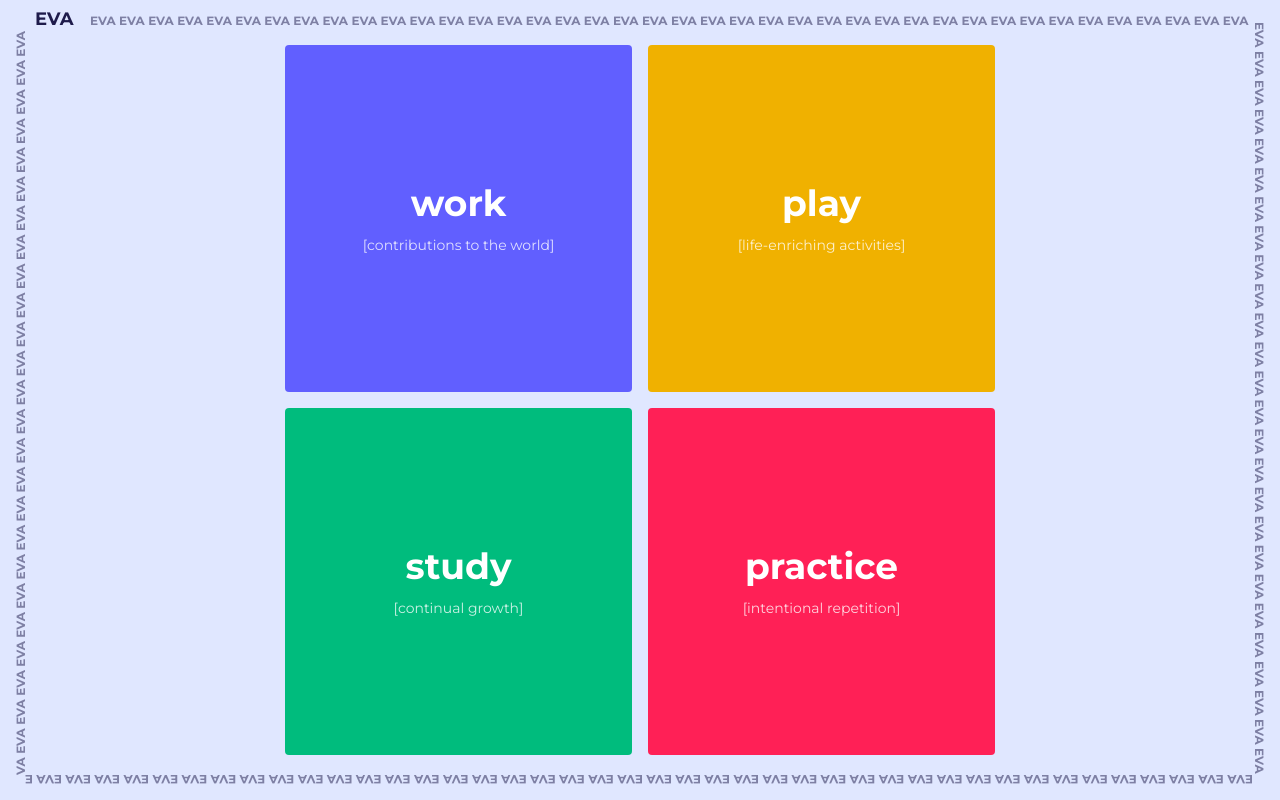
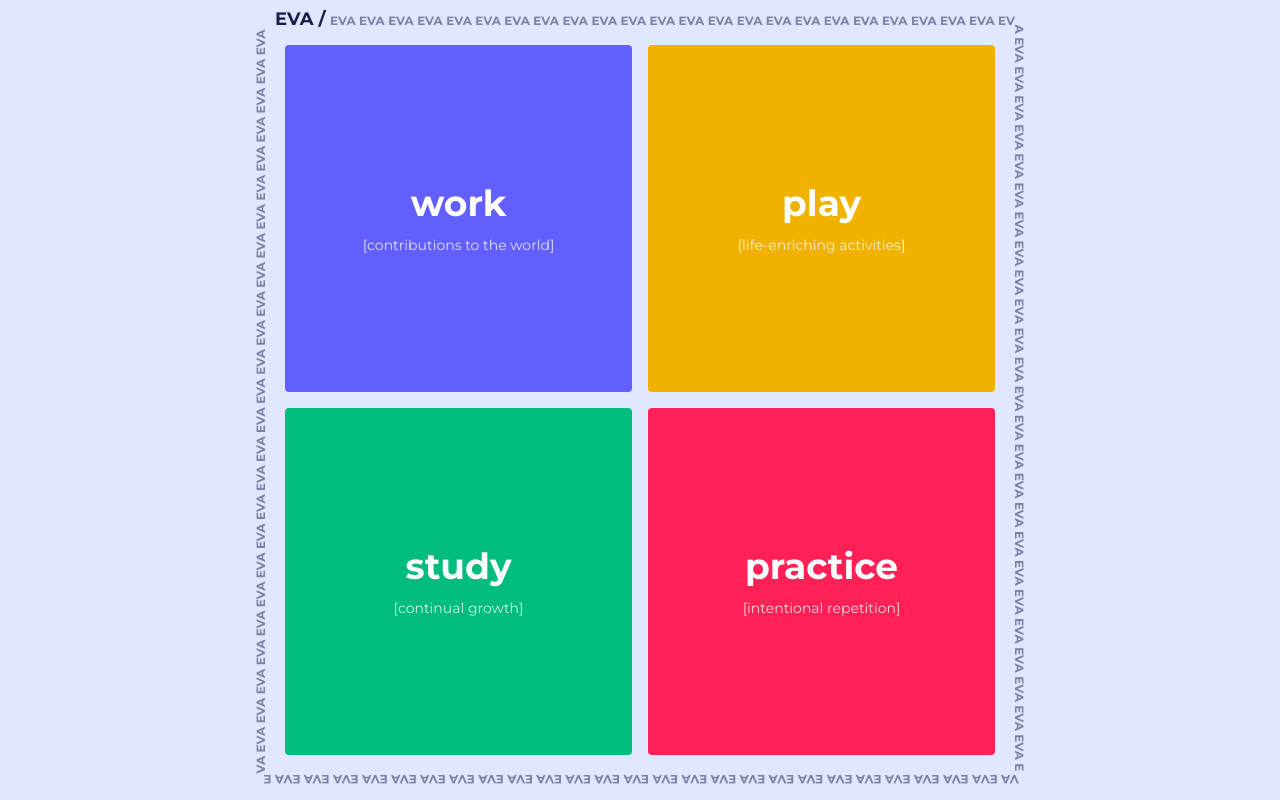
Before and after one commit to evakill/evakillenbergv25, a Next.js app: page / in a window 1280 px wide. Built offline with nearby package versions, Linux system fonts and the light colour scheme.

Commit message:
fixed remount :D

```diff
--- /dev/null
+++ b/src/app/ThumbnailsContext.tsx
@@ -0,0 +1,53 @@
+"use client";
+
+import React, { createContext, useContext, useState } from "react";
+import { Thumbnail } from "./types";
+import { getThumbnailsFromParams } from "./utils";
+import { useParams } from "next/navigation";
+import { tree } from "./tree-content";
+
+type ThumbnailsContextType = {
+    thumbnails: Thumbnail[];
+    setThumbnails: React.Dispatch<React.SetStateAction<Thumbnail[]>>;
+    squareDimensionPx: number;
+};
+
+const ThumbnailsContext = createContext<ThumbnailsContextType | undefined>(undefined);
+
+export const ThumbnailsProvider = ({ children }: { children: React.ReactNode }) => {
+    const [thumbnails, setThumbnails] = useState<Thumbnail[]>([]);
+    const [squareDimensionPx, setSquareDimensionPx] = React.useState(0);
+
+    const params = useParams()
+
+    React.useEffect(() => {
+        const newThumbnails = getThumbnailsFromParams(tree, params);
+        setThumbnails(newThumbnails);
+    }, [params, setThumbnails]);
+
+    // Window resize handler
+    React.useEffect(() => {
+        const handleResize = () => {
+            // Update thumbnail sizes or positions based on new window size
+            setSquareDimensionPx(Math.min(window.innerHeight, window.innerWidth));
+        };
+        // Set initial size if viewport has loaded
+        setSquareDimensionPx(Math.min(window.innerHeight, window.innerWidth));
+        window.addEventListener("resize", handleResize);
+        return () => {
+            window.removeEventListener("resize", handleResize);
+        };
+    }, []);
+
+    return (
+        <ThumbnailsContext.Provider value={{ thumbnails, setThumbnails, squareDimensionPx }}>
+            {children}
+        </ThumbnailsContext.Provider>
+    );
+};
+
+export const useThumbnails = () => {
+    const context = useContext(ThumbnailsContext);
+    if (!context) throw new Error("useThumbnails must be used within a ThumbnailsProvider");
+    return context;
+};
--- /dev/null
+++ b/src/app/[[...slug]]/layout.tsx
@@ -0,0 +1,18 @@
+"use client";
+
+import React from "react";
+import { useThumbnails } from "../ThumbnailsContext";
+import { ThumbnailBorder } from "../components/ThumbnailBorder";
+
+export default function Layout({ children }: { children: React.ReactNode }) {
+    const { thumbnails, squareDimensionPx } = useThumbnails();
+
+    return (
+        <>
+            {thumbnails.map((thumbnail, i) => (
+                <ThumbnailBorder key={`${thumbnail.slug.join("/")}`} thumbnail={thumbnail} thumbnailIndex={i} squareDimensionPx={squareDimensionPx} />
+            ))}
+            {children}
+        </>
+    );
+}
--- a/src/app/[[...slug]]/page.tsx
+++ b/src/app/[[...slug]]/page.tsx
@@ -6,7 +6,7 @@
 // Generate static params for dynamic routes in order to allow export of the app.
 export function generateStaticParams() {
   const params: { slug?: string[] }[] = [];
-  params.push({ slug: [''] }); // for the root path
+  params.push({ slug: [] }); // for the root path
 
   // Recurse through the tree to get an array of all viable paths.
   const getSlugsForNode = (node: Branch | Leaf): string[][] => {
--- a/src/app/components/Home.tsx
+++ b/src/app/components/Home.tsx
@@ -4,16 +4,19 @@
 import { TreeGrid } from "../components/TreeGrid";
 import { tree } from "../tree-content";
 import { useRouter, useParams } from "next/navigation";
-import { findNodeAndThumbnailsFromParams } from "../utils";
+import { findNodeFromParams } from "../utils";
 import { isLeaf, } from "../types";
-import { THUMBNAIL_PADDING_PX, THUMBNAIL_SIZE_PX, ThumbnailBorder } from "../components/ThumbnailBorder";
+import { THUMBNAIL_PADDING_PX, THUMBNAIL_SIZE_PX } from "../components/ThumbnailBorder";
+import { useThumbnails } from "../ThumbnailsContext";
 
 export default function Home() {
     const router = useRouter();
     const params = useParams();
 
-    const [node, thumbnails] = React.useMemo(() => findNodeAndThumbnailsFromParams(tree, params), [params]);
-    const thumbnailOffsetPx = React.useMemo(() => thumbnails.length * THUMBNAIL_SIZE_PX + THUMBNAIL_PADDING_PX, [thumbnails.length]);
+    const { thumbnails } = useThumbnails();
+
+    const node = React.useMemo(() => findNodeFromParams(tree, params), [params]);
+    const thumbnailOffsetPx = React.useMemo(() => thumbnails.length * THUMBNAIL_SIZE_PX + THUMBNAIL_PADDING_PX, [thumbnails]);
 
     // Redirect to home if node not found
     React.useEffect(() => {
@@ -26,15 +29,7 @@
         return null; // Optionally, show a loading spinner here
     }
 
-    return (
-        <>
-            {thumbnails.map((thumbnail, i) => (
-                <ThumbnailBorder key={`thumbnail-${thumbnail.slug}`} thumbnail={thumbnail} thumbnailIndex={i} />
-            ))}
-            {
-                isLeaf(node) ? node.page : <TreeGrid rootOrBranch={node} thumbnailOffsetPx={thumbnailOffsetPx} />
-            }
-        </>
+    return (isLeaf(node) ? node.page : <TreeGrid rootOrBranch={node} thumbnailOffsetPx={thumbnailOffsetPx} />
     )
 
 }
--- a/src/app/components/ThumbnailBorder.tsx
+++ b/src/app/components/ThumbnailBorder.tsx
@@ -8,25 +8,26 @@
 export const THUMBNAIL_SIZE_PX = 35;
 const TEXT_REPEAT = 200;
 
-export const ThumbnailBorder = ({ thumbnail, thumbnailIndex }: { thumbnail: Thumbnail, thumbnailIndex: number }) => {
+interface ThumbnailBorderProps {
+    thumbnail: Thumbnail;
+    thumbnailIndex: number;
+    squareDimensionPx: number;
+}
 
-    // Get the viewport size
-    const [viewportHeightPx, setViewportHeightPx] = React.useState(0);
-    const [viewportWidthPx, setViewportWidthPx] = React.useState(0);
+function areEqual(prevProps: ThumbnailBorderProps, nextProps: ThumbnailBorderProps) {
+    // Deep compare slug arrays and other relevant props
+    const areEqual =
+        prevProps.thumbnailIndex === nextProps.thumbnailIndex &&
+        prevProps.thumbnail.title === nextProps.thumbnail.title &&
+        JSON.stringify(prevProps.thumbnail.slug) === JSON.stringify(nextProps.thumbnail.slug) &&
+        prevProps.squareDimensionPx !== 0 && prevProps.squareDimensionPx === nextProps.squareDimensionPx
 
-    React.useEffect(() => {
-        const updateSize = () => {
-            setViewportHeightPx(window.innerHeight);
-            setViewportWidthPx(window.innerWidth);
-        };
-        updateSize();
-        window.addEventListener("resize", updateSize);
-        return () => window.removeEventListener("resize", updateSize);
-    }, []);
+    return areEqual;
+}
+
+export const ThumbnailBorder = React.memo(function ThumbnailBorder({ thumbnail, thumbnailIndex, squareDimensionPx }: ThumbnailBorderProps) {
 
     const thumbnailDisplay = React.useMemo(() => thumbnail.title.toUpperCase(), [thumbnail]);
-    const thumbnailHeightPx = React.useMemo(() => viewportHeightPx - thumbnailIndex * THUMBNAIL_SIZE_PX * 2 - THUMBNAIL_PADDING_PX, [viewportHeightPx, thumbnailIndex]);
-    const thumbnailWidthPx = React.useMemo(() => viewportWidthPx - thumbnailIndex * THUMBNAIL_SIZE_PX * 2 - THUMBNAIL_PADDING_PX, [viewportWidthPx, thumbnailIndex]);
 
     const textRef = React.useRef<SVGTextElement>(null);
     const [offset, setOffset] = React.useState(0);
@@ -34,16 +35,20 @@
     React.useLayoutEffect(() => {
         if (textRef.current) {
             const bbox = textRef.current.getBBox();
-            setOffset(bbox.width);
+            setOffset(bbox.width + 20);
         }
     }, [thumbnail]);
 
     const router = useRouter();
 
+    const pathname = React.useMemo(() => `/${thumbnail.slug.join("/")}`, [thumbnail.slug]);
+
     const handleClick = (e: React.MouseEvent) => {
         e.preventDefault();
-        router.push(`/${thumbnail.slug}`);
+        router.push(pathname);
     };
+
+    const size = squareDimensionPx - (thumbnailIndex * THUMBNAIL_SIZE_PX * 2) - THUMBNAIL_PADDING_PX;
 
     return (
         <>
@@ -54,34 +59,34 @@
                 </text>
             </svg>
             <svg
-                width={thumbnailWidthPx}
-                height={thumbnailHeightPx}
+                width={size}
+                height={size}
                 className="absolute left-1/2 top-1/2 -translate-x-1/2 -translate-y-1/2 z-1"
                 style={{ pointerEvents: "auto" }}
             >
                 <defs>
-                    <path id={`border-square-${thumbnail.slug}`}
-                        d={`M 20 20 H ${thumbnailWidthPx - 20} V ${thumbnailHeightPx - 20} H 20 V 20 Z`}
+                    <path id={`border-square-${pathname}`}
+                        d={`M 20 20 H ${size - 20} V ${size - 20} H 20 V 20 Z`}
                     />
                 </defs>
                 {/* Use a group with onClick for client-side navigation */}
                 <g
                     onClick={handleClick}
                     style={{ cursor: "pointer" }}
-                    className="hover:opacity-80"
+                    className={`hover:opacity-80`}
                 >
                     <text fontSize="18" fill="#1e1b4b" fontWeight="bold" >
-                        <textPath href={`#border-square-${thumbnail.slug}`} startOffset={10}>
-                            {thumbnailDisplay}
+                        <textPath href={`#border-square-${pathname}`} startOffset={10}>
+                            {thumbnailDisplay} /
                         </textPath>
                     </text>
                     <text fontSize="12" fill="#1e1b4b" opacity="0.5" fontWeight="bold">
-                        <textPath href={`#border-square-${thumbnail.slug}`} startOffset={offset + 20}>
+                        <textPath href={`#border-square-${pathname}`} startOffset={offset}>
                             {Array(TEXT_REPEAT).fill(thumbnailDisplay).join("  ")}
                         </textPath>
                     </text>
                 </g>
-            </svg>
+            </svg >
         </>
     )
-}
+}, areEqual);
--- a/src/app/layout.tsx
+++ b/src/app/layout.tsx
@@ -1,6 +1,7 @@
 import type { Metadata } from "next";
 import { Montserrat } from "next/font/google";
 import "./globals.css";
+import { ThumbnailsProvider } from "./ThumbnailsContext";
 
 const lora = Montserrat({
   subsets: ["latin"],
@@ -21,7 +22,7 @@
   return (
     <html lang="en" className={lora.className}>
       <body>
-        {children}
+        <ThumbnailsProvider>{children}</ThumbnailsProvider>
       </body>
     </html>
   );
--- a/src/app/types.ts
+++ b/src/app/types.ts
@@ -33,5 +33,5 @@
 
 export type Thumbnail = {
     title: string;
-    slug: string;
+    slug: string[];
 }
--- a/src/app/utils.ts
+++ b/src/app/utils.ts
@@ -1,16 +1,32 @@
 import { Root, Thumbnail, TreeNode } from "./types";
 
-export const findNodeAndThumbnailsFromParams = (tree: Root, params: { slug?: string[] }): [TreeNode | null, Thumbnail[]] => {
+export const findNodeFromParams = (tree: Root, params: { slug?: string[] }): TreeNode | null => {
     let currentNode: TreeNode | null = tree;
-    const thumbnails: Thumbnail[] = [{ title: tree.title, slug: tree.key }];
     const keys = params.slug || [];
 
     for (const key of keys) {
         if (!currentNode) break;
         if (!('children' in currentNode)) break;
+        if (!(key in currentNode.children)) break;
         currentNode = currentNode.children[key];
-        thumbnails.push({ title: currentNode.title, slug: currentNode.key })
     }
 
-    return [currentNode, thumbnails];
+    return currentNode;
 };
+
+export const getThumbnailsFromParams = (tree: Root, params: { slug?: string[] }): Thumbnail[] => {
+    let currentNode: TreeNode | null = tree;
+    const thumbnailArr: Thumbnail[] = [];
+    thumbnailArr.push({ title: tree.title, slug: [] });
+    const keys = params.slug || [];
+
+    keys.forEach((key, i) => {
+        if (!currentNode) return;
+        if (!('children' in currentNode)) return;
+        if (!(key in currentNode.children)) return;
+        currentNode = currentNode.children[key];
+        thumbnailArr.push({ title: currentNode.title, slug: keys.slice(0, i + 1) });
+    });
+
+    return thumbnailArr;
+};
```
